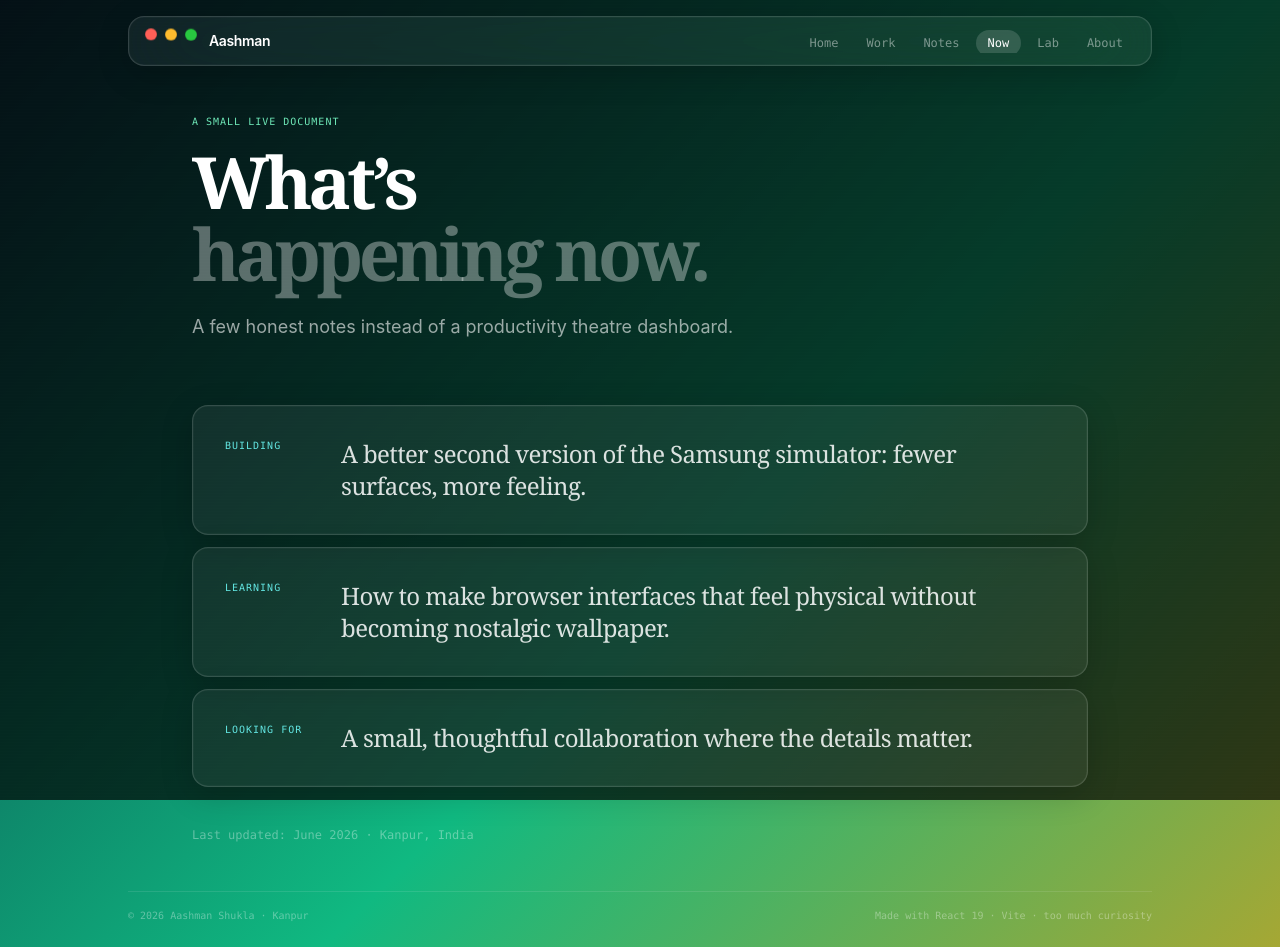
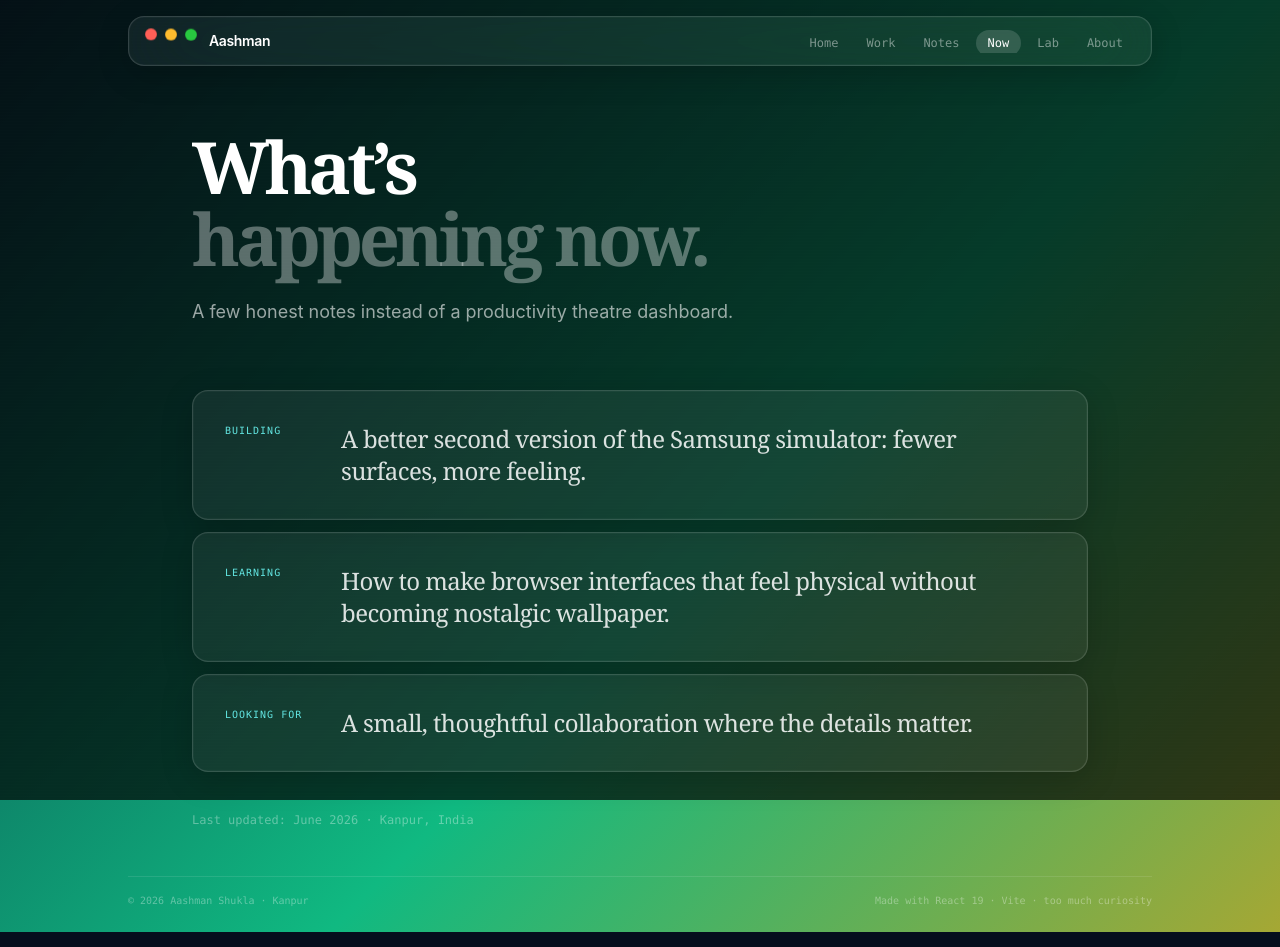
Before and after one commit to AashmanShukla3223/AashmanShukla3223, a React (Vite) app: page /now in a window 1280 px wide. Built offline with nearby package versions, Linux system fonts and the light colour scheme.

Commit message:
Simplify subtitle hierarchy

```diff
--- a/src/pages/Now.tsx
+++ b/src/pages/Now.tsx
@@ -4,5 +4,5 @@ const items = [
   ['Looking for', 'A small, thoughtful collaboration where the details matter.'],
 ];
 export default function Now() {
-  return <div className="max-w-4xl mx-auto"><header className="max-w-2xl animate-slide-up"><p className="text-[10px] uppercase tracking-widest font-mono text-emerald-300">A small live document</p><h1 className="mt-4 text-5xl sm:text-7xl font-bold tracking-[-0.06em] text-white">What’s<br /><span className="text-white/35">happening now.</span></h1><p className="mt-6 text-lg text-white/60">A few honest notes instead of a productivity theatre dashboard.</p></header><div className="mt-16 space-y-3">{items.map(([label, text], i) => <section key={label} className="glass rounded-2xl p-6 sm:p-8 flex flex-col sm:flex-row gap-5 animate-slide-up" style={{ animationDelay: `${i * 90}ms` }}><span className="w-24 shrink-0 text-[10px] uppercase tracking-widest font-mono text-tahoe-mint">{label}</span><p className="text-xl sm:text-2xl font-serif leading-snug text-white/85">{text}</p></section>)}</div><p className="mt-10 text-xs text-white/35 font-mono">Last updated: June 2026 · Kanpur, India</p></div>;
+  return <div className="max-w-4xl mx-auto"><header className="max-w-2xl animate-slide-up"><h1 className="mt-4 text-5xl sm:text-7xl font-bold tracking-[-0.06em] text-white">What’s<br /><span className="text-white/35">happening now.</span></h1><p className="mt-6 text-lg text-white/60">A few honest notes instead of a productivity theatre dashboard.</p></header><div className="mt-16 space-y-3">{items.map(([label, text], i) => <section key={label} className="glass rounded-2xl p-6 sm:p-8 flex flex-col sm:flex-row gap-5 animate-slide-up" style={{ animationDelay: `${i * 90}ms` }}><span className="w-24 shrink-0 text-[10px] uppercase tracking-widest font-mono text-tahoe-mint">{label}</span><p className="text-xl sm:text-2xl font-serif leading-snug text-white/85">{text}</p></section>)}</div><p className="mt-10 text-xs text-white/35 font-mono">Last updated: June 2026 · Kanpur, India</p></div>;
 }
```
